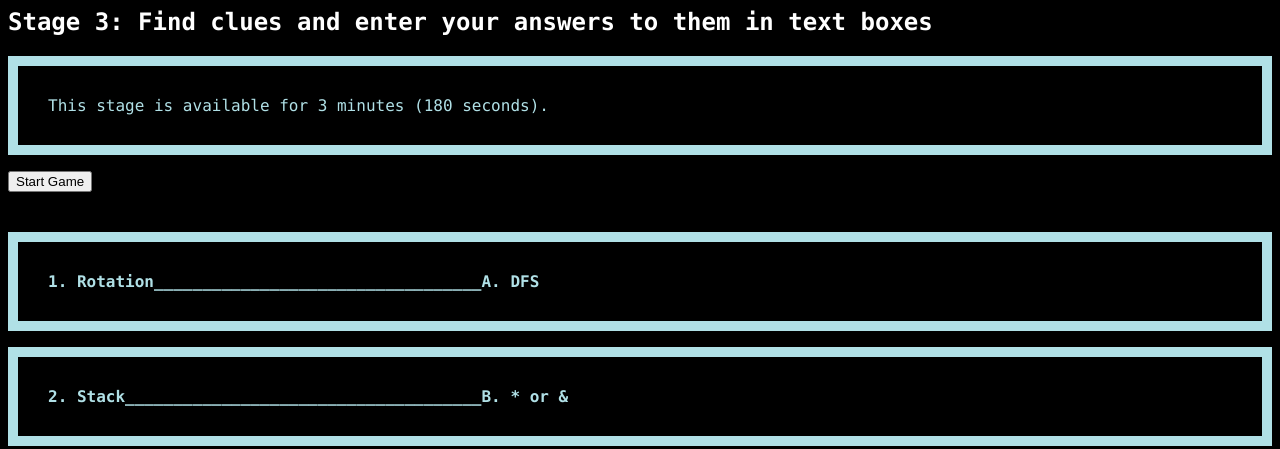
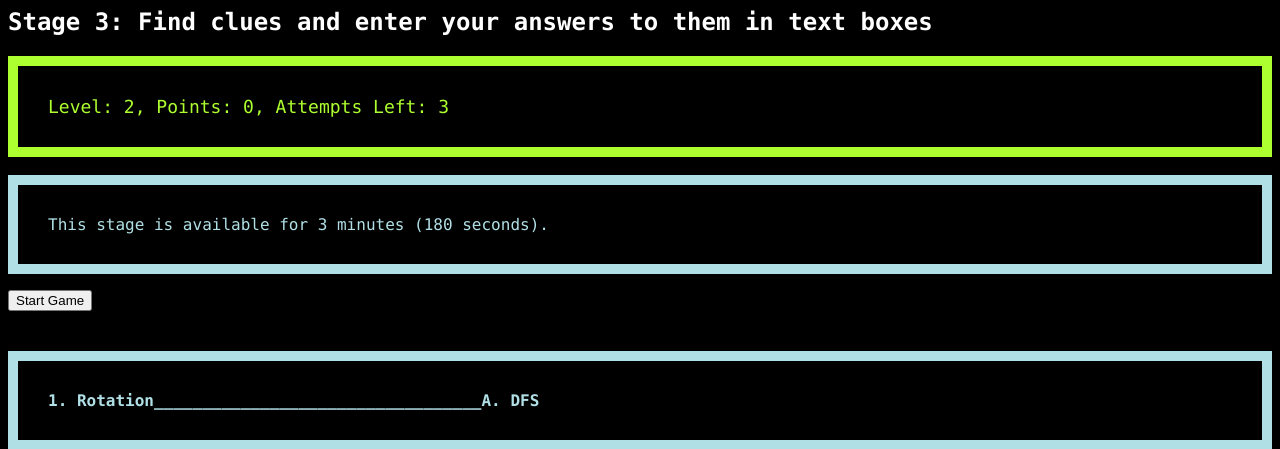
Before and after one commit to CS222-UIUC/course-project-group-13, a Django app: template website/templates/stagethree.html in a window 1280 px wide. Shown: the top 449 px of the page. Run offline with Django 4.2, Linux system fonts and the light colour scheme; the template is opened without the code that fills it, so the values that code supplies are empty.

Commit message:
Added place for statistics display

```diff
--- a/website/templates/stagethree.html
+++ b/website/templates/stagethree.html
@@ -29,6 +29,17 @@
     <!doctype html><html lang="en"><head><meta charset="utf-8"/><link rel="icon" href="/favicon.ico"/><meta name="viewport" content="width=device-width,initial-scale=1"/><meta name="theme-color" content="#000000"/><meta name="description" content="Web site created using create-react-app"/><link rel="apple-touch-icon" href="/logo192.png"/><link rel="manifest" href="/manifest.json"/><title>React App</title><script defer="defer" src="/static/js/main.0215976b.js"></script><link href="/static/css/main.073c9b0a.css" rel="stylesheet"></head><body><noscript>You need to enable JavaScript to run this app.</noscript><div id="root"></div></body></html>
 
     <h2>Stage 3: Find clues and enter your answers to them in text boxes</h2>
+
+
+    <!-- Display Points and Level -->
+
+    <p id="stats"  style="color:greenyellow;font-size:18px;"></p>
+    <script>
+        var points = 0;
+        var attempts = 3;
+        var level = 2;
+        document.getElementById("stats").innerHTML = "Level: " + level + ", Points: " + points + ", Attempts Left: " + attempts;
+    </script>
 
 
     <!-- Start Timer -->
```
